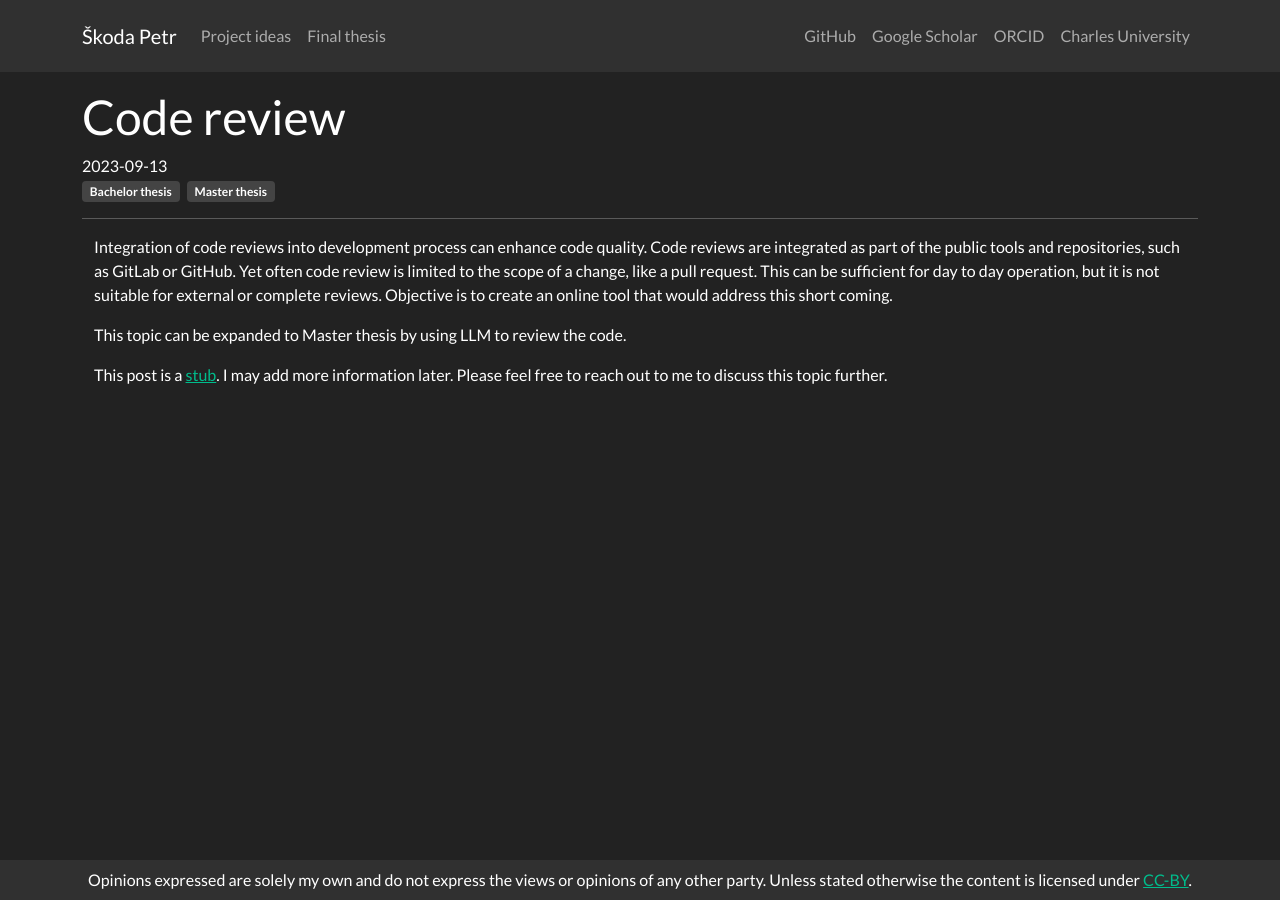
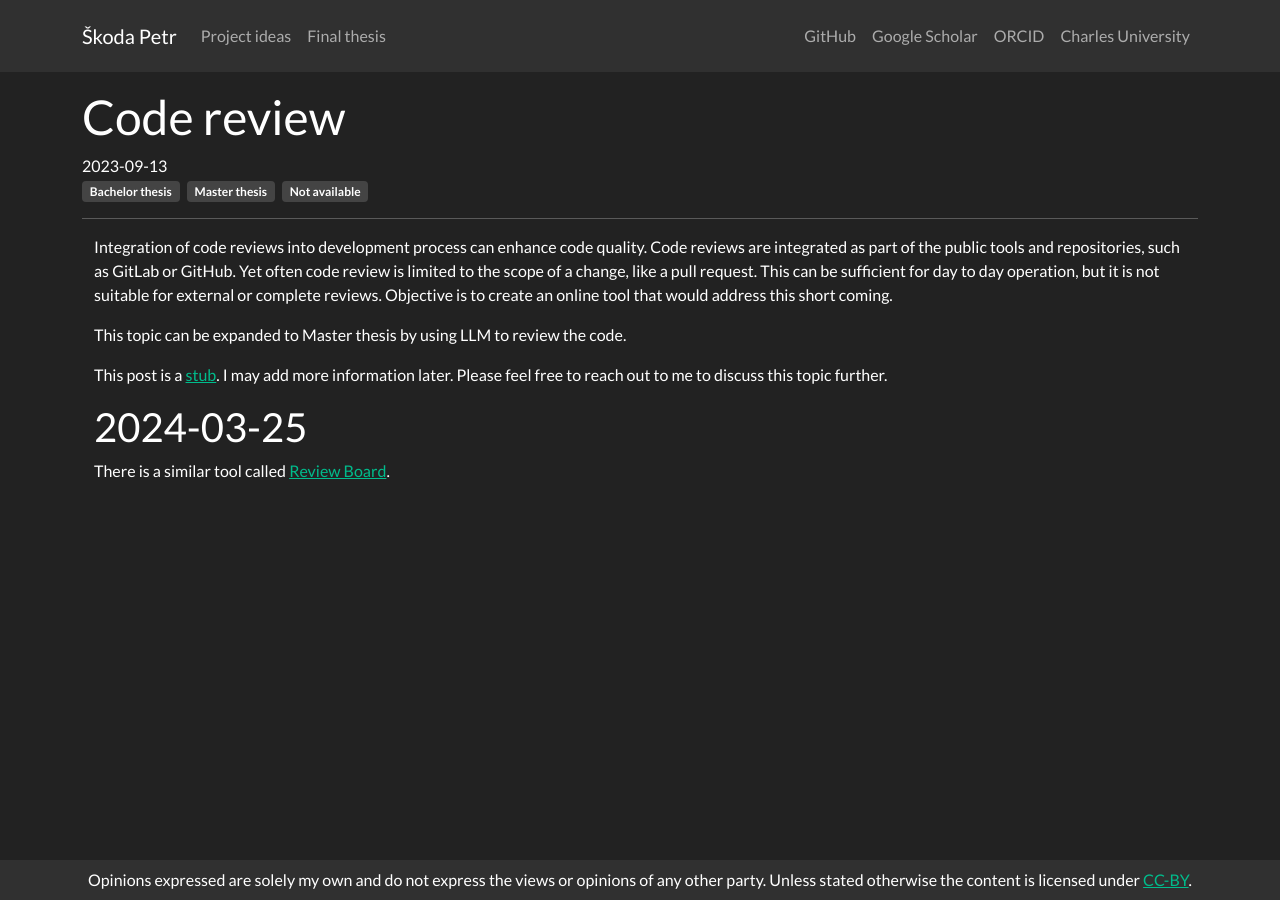
Before and after one commit to skodapetr/skodapetr.github.io, a Jekyll site: the page built from _posts/2023-09-13-code-review.md, in a window 1280 px wide. Built offline with Jekyll 4.4.1, drawn with Linux system fonts in a browser that asks for light colours.

Commit message:
Update post with related work

```diff
--- a/_posts/2023-09-13-code-review.md
+++ b/_posts/2023-09-13-code-review.md
@@ -2,7 +2,7 @@
 layout: post
 language: en
 title: "Code review"
-tag: ["Bachelor thesis", "Master thesis"]
+tag: ["Bachelor thesis", "Master thesis", "Not available"]
 category: projects-ideas
 ---
 Integration of code reviews into development process can enhance code quality.
@@ -18,3 +18,6 @@ This topic can be expanded to Master thesis by using LLM to review the code.
 This post is a [stub](https://simple.wikipedia.org/wiki/Wikipedia:Stub).
 I may add more information later.
 Please feel free to reach out to me to discuss this topic further.
+
+## 2024-03-25
+There is a similar tool called [Review Board](https://github.com/reviewboard/reviewboard).
```
